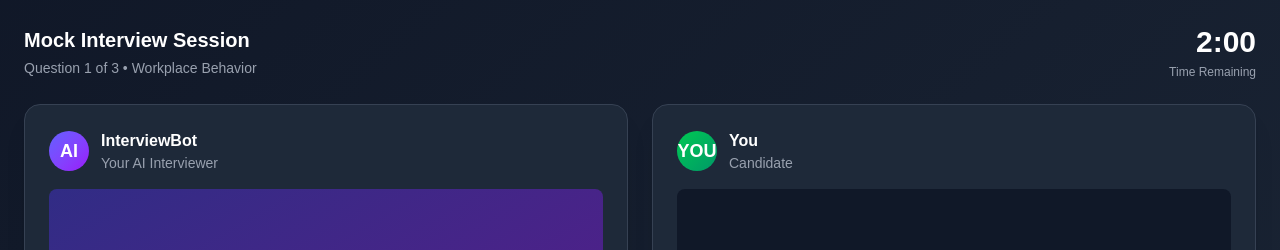
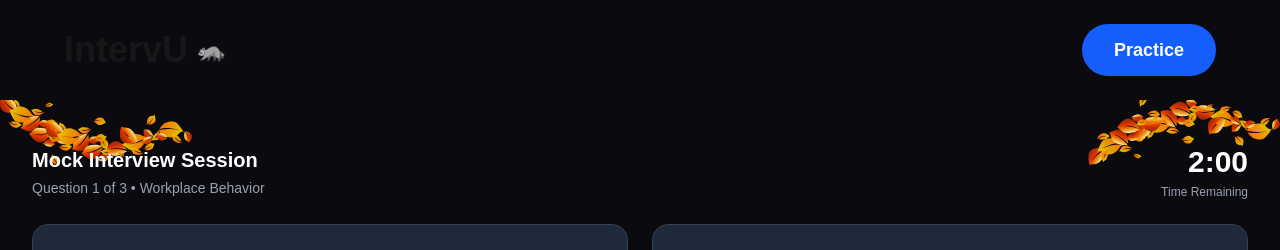
Before and after one commit to PaulP1406/IntervU_frontend, a Next.js app in the folder intervu/: page /interview in a window 1280 px wide. Shown: the top 250 px of the page. Built offline with nearby package versions, Linux system fonts and the light colour scheme; no server answers; a web font is replaced by a local one.

Commit message:
changed small ui stuff

```diff
--- a/intervu/src/app/instructions/page.tsx
+++ b/intervu/src/app/instructions/page.tsx
@@ -155,13 +155,13 @@ export default function InstructionsPage() {
             onClick={() => router.push('/')}
             className="px-12 py-4 bg-gray-700 hover:bg-gray-600 text-white text-lg font-semibold rounded-[32px] transition-colors duration-200"
           >
-            ← Back to Home
+            Back to Home
           </button>
           <button
             onClick={() => router.push('/upload')}
             className="px-12 py-4 bg-blue-600 hover:bg-blue-700 text-white text-lg font-semibold rounded-[32px] transition-colors duration-200"
           >
-            Get Started →
+            Get Started
           </button>
 
         </div>
--- a/intervu/src/app/interview/page.tsx
+++ b/intervu/src/app/interview/page.tsx
@@ -4,6 +4,7 @@ import { useRouter } from 'next/navigation';
 import { useState, useEffect, useRef } from 'react';
 import { useInterview } from '@/context/InterviewContext';
 import { getInterviewFeedback } from '@/lib/api';
+import Header from '@/components/Header';
 
 // Mock questions - will be replaced with backend data
 const MOCK_QUESTIONS = [
@@ -591,9 +592,29 @@ export default function InterviewPage() {
     };
 
   return (
-    <div className="min-h-screen bg-gradient-to-br from-gray-900 to-gray-800 p-6">
-      {/* Header */}
-      <div className="max-w-7xl mx-auto mb-6">
+    <div className="min-h-screen bg-[#0a0a0f] pt-24">
+      <Header />
+
+      <div className="py-12 px-8 relative">
+        {/* Left Leaves */}
+        <img
+          src="/leavesLeft.svg"
+          alt="Decorative leaves"
+          className="absolute left-0 top-0 h-auto pointer-events-none"
+          style={{ width: '15%' }}
+        />
+
+        {/* Right Leaves */}
+        <img
+          src="/leavesRight.svg"
+          alt="Decorative leaves"
+          className="absolute right-0 top-0 h-auto pointer-events-none"
+          style={{ width: '15%' }}
+        />
+
+        <div className="max-w-7xl mx-auto relative z-10">
+          {/* Interview Header */}
+          <div className="mb-6">
             <div className="flex items-center justify-between">
               <div>
                 <h1 className="text-xl font-bold text-white mb-1">
@@ -615,7 +636,7 @@ export default function InterviewPage() {
           </div>
 
           {/* Main Interview Area */}
-            <div className="max-w-7xl mx-auto">
+          <div className="">
             {/* Video Grid - Interviewer and Candidate */}
             <div className="grid grid-cols-1 md:grid-cols-2 gap-6 mb-6">
                     {/* AI Interviewer */}
@@ -1004,5 +1025,7 @@ export default function InterviewPage() {
                 </div>
             </div>
         </div>
+      </div>
+    </div>
   );
 }
--- a/intervu/src/app/page.tsx
+++ b/intervu/src/app/page.tsx
@@ -102,9 +102,7 @@ const Home = () => {
           <div>
             <h3 className="text-5xl font-bold mb-6">How does it work?</h3>
             <p className="text-lg text-slate-300 leading-relaxed">
-              IntervU is an AI interview simulator that generates personalized behavioural and
-              technical questions based on your resume and job description, offering realistic practice
-              and feedback to help you prepare for real interviews.
+              Powered by Gemini and ElevenLabs, the tool delivers a hyper-realistic interview experience — generating smart, personalized questions from your resume and job description, evaluating your answers on the fly, and responding with lifelike voice for a truly immersive practice session.
             </p>
           </div>
         </div>
```
Lines whose indentation alone changed are shown as unchanged.
